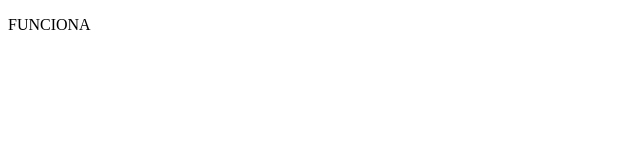
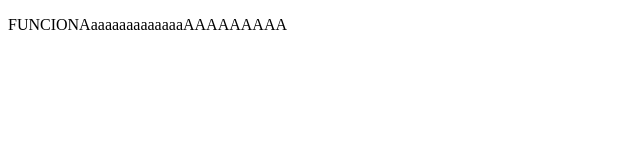
Before and after one commit to Domingo10/PreworkPlatzi, a plain HTML site: page index.html in a window 1280 px wide. Shown: the whole page, without its empty margins (0-640 px from the left). Drawn offline with Linux system fonts and the light colour scheme.

Commit message:
Cambios nojodaaaaaaaa

```diff
--- a/index.html
+++ b/index.html
@@ -4,11 +4,11 @@
     <meta charset="UTF-8">
     <meta http-equiv="X-UA-Compatible" content="IE=edge">
     <meta name="viewport" content="width=device-width, initial-scale=1.0">
-    <title>Holaaaa
+    <title>Holaaaa, esto creo que esta en github JIJIA
 
     </title>
 </head>
 <body>
-    <P>FUNCIONA</P>
+    <P>FUNCIONAaaaaaaaaaaaaaAAAAAAAAA</P>
 </body>
 </html>
```
